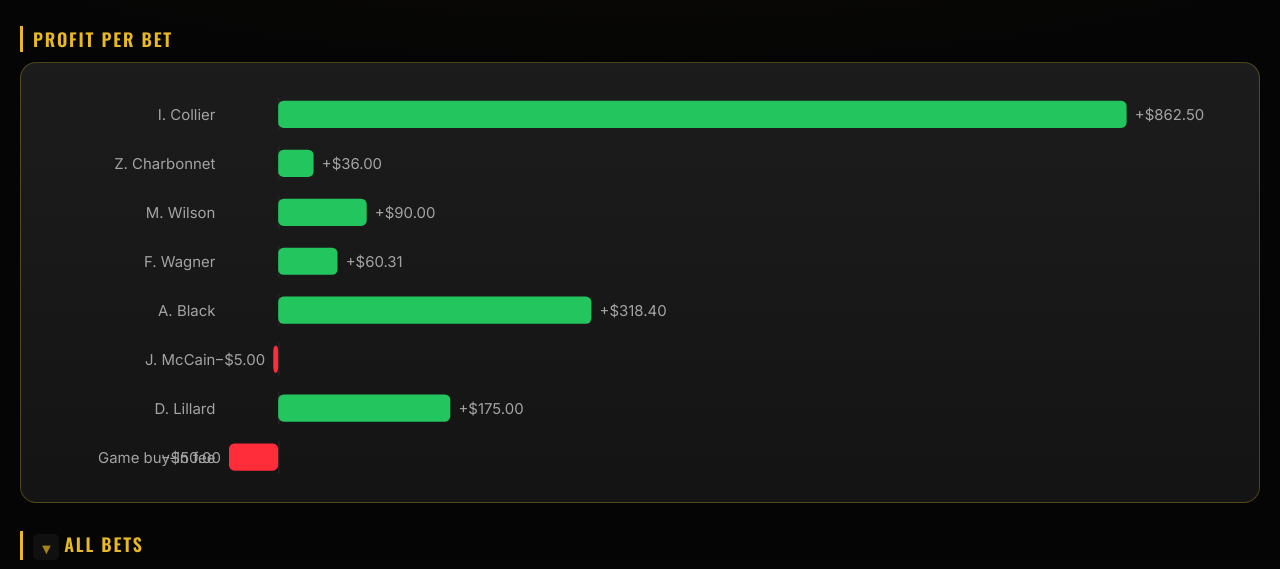
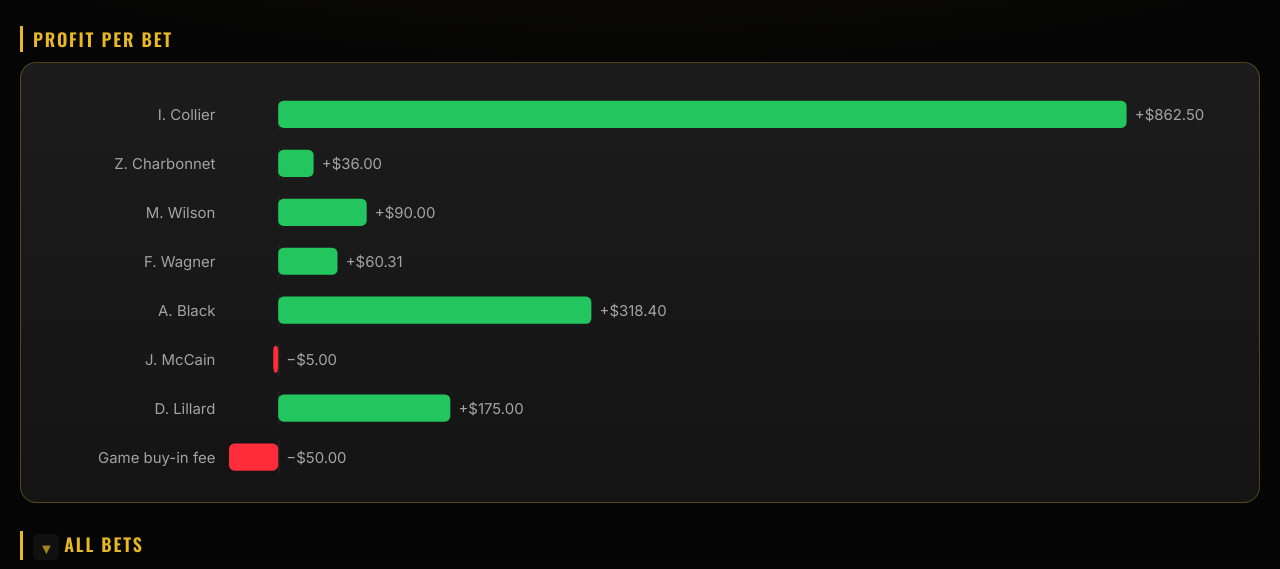
Before and after one commit to borealsauce/chris-bets-tracker, a plain HTML site: page index.html in a window 1280 px wide. Shown: the part 231-800 px from the top of the page. Drawn offline with nearby package versions, Linux system fonts and the light colour scheme.

Commit message:
Update data 2026-11-13 08:09

```diff
--- a/index.html
+++ b/index.html
@@ -107,7 +107,7 @@ function render(D){
     g+=`<text x="${L-10}" y="${mid+4}" text-anchor="end" fill="#d4d4d4" font-size="12" font-family="Inter">${esc(short(b.picks))}</text>`;
     g+=`<rect x="${z2}" y="${y+6}" width="1" height="${rowH-12}" fill="#262626"/>`;
     g+=`<rect x="${x}" y="${y+8}" width="${Math.max(w,p===0?0:2)}" height="${rowH-16}" rx="4" fill="${color}"><title>${esc(b.picks)}: ${usd(p,true)}</title></rect>`;
-    g+=`<text x="${p>=0?x+w+6:x-6}" y="${mid+4}" text-anchor="${p>=0?'start':'end'}" fill="${color}" font-size="12" font-weight="600" font-family="Inter">${usd(p,true)}</text>`;
+    g+=`<text x="${p>=0?x+w+6:z2+6}" y="${mid+4}" text-anchor="start" fill="${color}" font-size="12" font-weight="600" font-family="Inter">${usd(p,true)}</text>`;
   });
   document.getElementById('chart').innerHTML=`<svg viewBox="0 0 ${W} ${H}" role="img" aria-label="Profit per bet">${g}</svg>`;
 
```
